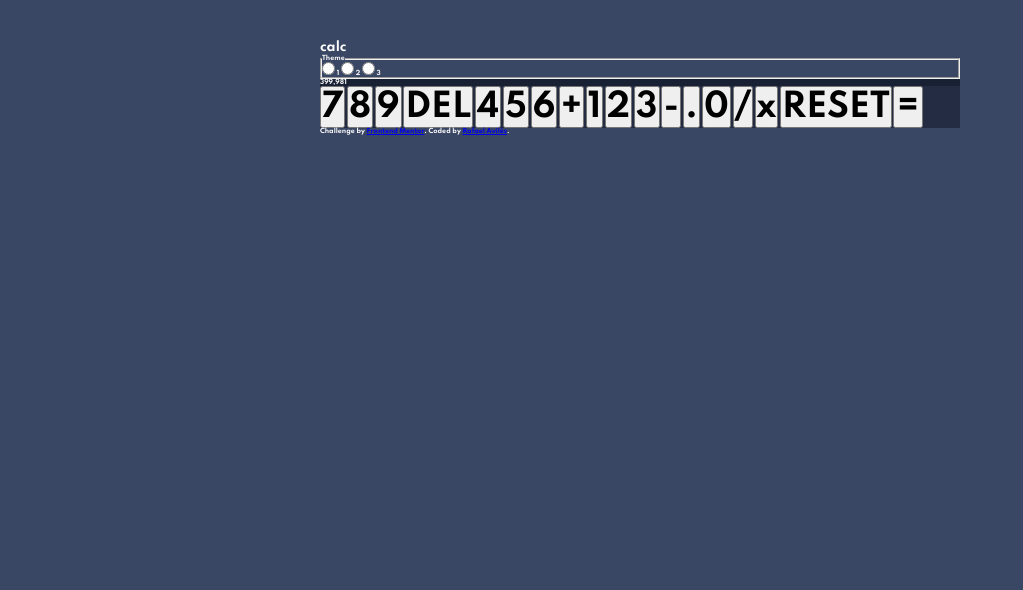
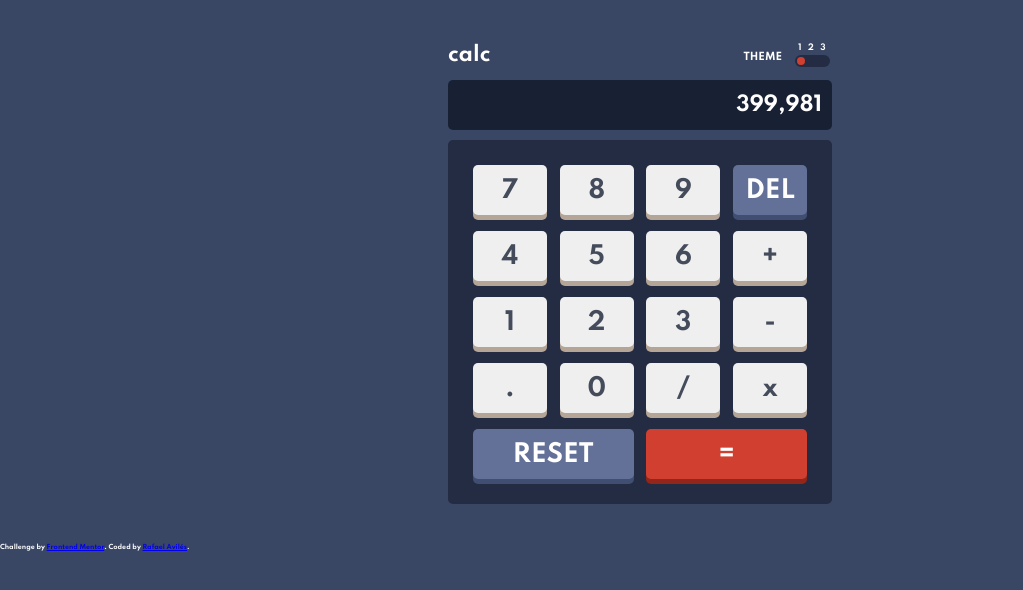
Before and after one commit to rafaVls/calculator-app, a plain HTML site: page index.html in a window 1280 px wide. Shown: the whole page, without its empty margins (0-1023 px from the left). Drawn offline with Linux system fonts and the light colour scheme.

Commit message:
feat: :lipstick: Add improved (almost complete) style.

```diff
--- a/index.html
+++ b/index.html
@@ -13,32 +13,36 @@
         <header>
             <h1>calc</h1>
             <!-- Theme toggle -->
-            <fieldset>
-                <legend>Theme</legend>
+            <fieldset class="theme-switch">
+                <legend>THEME</legend>
                 <div>
-                    <input type="radio" name="" id="">
-                    <label for="">1</label>
-                    <input type="radio" name="" id="">
-                    <label for="">2</label>
-                    <input type="radio" name="" id="">
-                    <label for="">3</label>
+                    <div class="radio-labels">
+                        <input type="radio" name="theme-1" id="theme-1">
+                        <label for="theme-1">1</label>
+                        <input type="radio" name="theme-2" id="theme-2">
+                        <label for="theme-2">2</label>
+                        <input type="radio" name="theme-3" id="theme-3">
+                        <label for="theme-3">3</label>
+                    </div>
                     <!-- The actual slide circle thing -->
-                    <div></div>
+                    <div class="toggle-container">
+                        <div class="toggle-circle"></div>
+                    </div>
                 </div>
             </fieldset>
         </header>
 
-        <!-- Display -->
-        <div class="display" id="display">
+        <!-- Screen -->
+        <div class="screen" id="screen">
             <span>399,981</span>
         </div>
 
         <!-- Buttons -->
-        <div class="buttons-container" id="buttons-container">
+        <div class="keypad" id="keypad">
             <button>7</button>
             <button>8</button>
             <button>9</button>
-            <button>DEL</button>
+            <button class="accent-button">DEL</button>
             <button>4</button>
             <button>5</button>
             <button>6</button>
@@ -51,8 +55,8 @@
             <button>0</button>
             <button>/</button>
             <button>x</button>
-            <button>RESET</button>
-            <button>=</button>
+            <button class="big-button accent-button">RESET</button>
+            <button class="big-button equals-button">=</button>
         </div>
     </div>
 
--- a/style.css
+++ b/style.css
@@ -31,34 +31,160 @@ html, body {
 }
 
 body {
-    padding: 20px;
+    /* padding: 20px; */
     background-color: var(--bg-main);
+}
+
+header {
+    display: flex;
+    align-items: center;
+    justify-content: space-between;
+    min-height: 30px;
 }
 
 footer {
     color: var(--text-light);
 }
 
+h1 {
+    font-size: 2rem;
+}
+
+legend {
+    font-size: 1rem;
+}
+
+label {
+    font-size: .8rem;
+}
+
 button {
-    font-size: 3.2rem;
+    padding: 5px;
+    min-height: 50px;
+    font-size: 2.4rem;
+    color: var(--text-dark);
+    border: none;
+    border-radius: 5px;
+    box-shadow: 0 5px 0 var(--bg-key-3-shadow);
 }
 
 .calculator-container {
+    padding: 5.35vw;
+    display: grid;
+    grid-template-rows: repeat(3, auto);
+    gap: 10px;
+
     color: var(--text-light);
     background-color: var(--bg-main);
 }
 
-.display {
+/* ==========[ HEADER SECTION ]========== */
+.theme-switch {
+    height: 100%;
+    display: flex;
+    align-items: center;
+    justify-content: end;
+
+    border: none;
+}
+
+.theme-switch > legend {
+    float: left;
+    align-self: flex-end;
+    margin-right: 10px;
+    margin-bottom: 6px;
+}
+
+.theme-switch input[type="radio"] {
+    display: none;
+}
+
+.radio-labels {
+    width: 40px;
+    display: flex;
+    justify-content: space-evenly;
+}
+
+.toggle-container {
+    width: 35px;
+    height: 12px;
+    margin: 2px auto 0;
+    padding: 2px;
+    display: flex;
+    align-items: center;
+    border-radius: 50px;
+    background-color: var(--bg-keypad);
+}
+
+.toggle-circle {
+    width: 8px;
+    height: 8px;
+    border-radius: 50%;
+    background-color: var(--bg-key-2);
+}
+
+/* ==========[ SCREEN SECTION ]========== */
+.screen {
+    display: flex;
+    justify-content: end;
+    align-items: center;
+
+    min-height: 50px;
+    padding: 10px;
+    font-size: 2rem;
+    border-radius: 5px;
     color: var(--text-light);
     background-color: var(--bg-screen);
 }
 
-.buttons-container {
+/* ==========[ KEYPAD SECTION ]========== */
+.keypad {
+    padding: 20px;
+    display: grid;
+    grid-template-columns: repeat(4, 1fr);
+    column-gap: 3vw;
+    row-gap: 5vw;
+
+    border-radius: 5px;
     background-color: var(--bg-keypad);
 }
 
+.big-button {
+    grid-column: span 2;
+}
+
+.accent-button {
+    color: var(--text-light);
+    background-color: var(--bg-key-1);
+    box-shadow: 0 5px 0 var(--bg-key-1-shadow);
+}
+
+.equals-button {
+    color: var(--text-light);
+    background-color: var(--bg-key-2);
+    box-shadow: 0 5px 0 var(--bg-key-2-shadow);
+}
+
+/* Tablets */
 @media only screen and (min-width: 600px) {
-    body {
-        padding: 40px 25%;
+    .calculator-container {
+        padding: 20px 25%;
+    }
+
+    .keypad {
+        gap: 2vw;
     }
 }
+
+/* Laptops & up */
+@media only screen and (min-width: 992px) {
+    .calculator-container {
+        padding: 40px 35%;
+    }
+
+    .keypad {
+        column-gap: 1vw;
+        row-gap: 1.25vw;
+        padding: 25px;
+    }
+}
```
